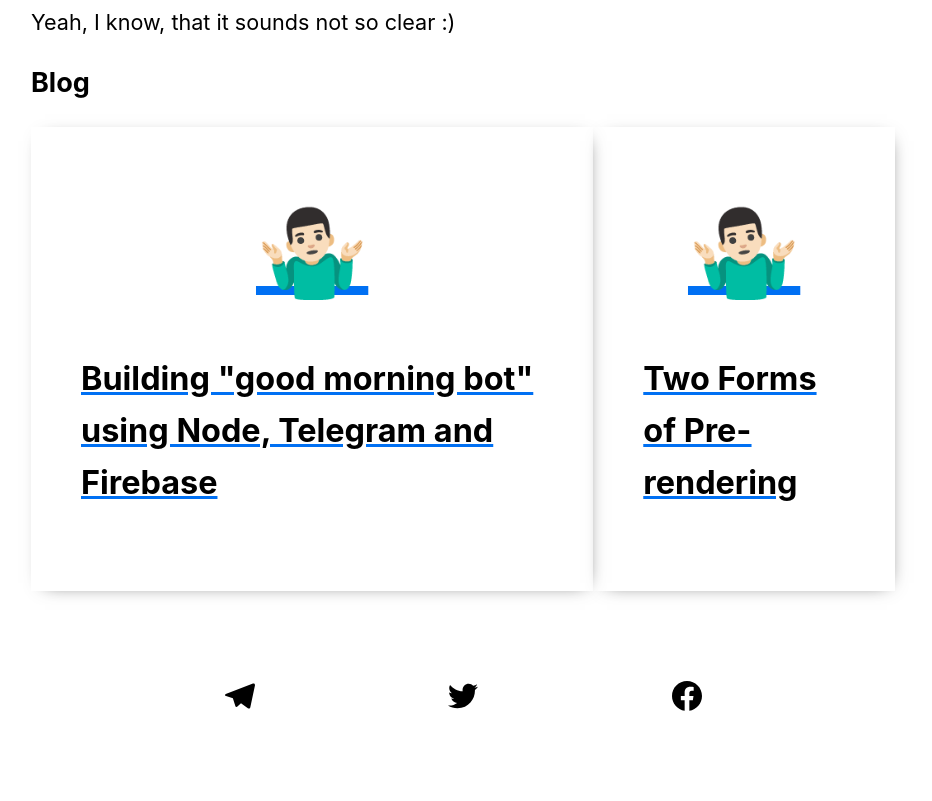
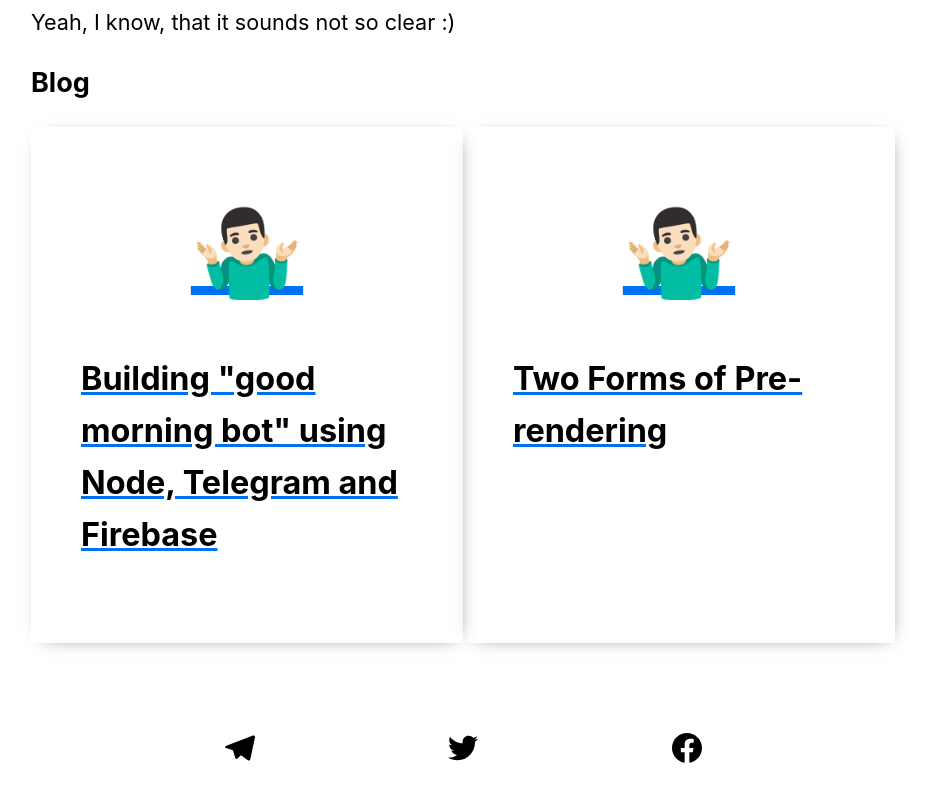
Before and after one commit to vkhrystych/vkhrystych.dev, a Next.js app: page / in a window 1280 px wide. Shown: the part 1221-2022 px from the top of the page, without its empty margins (177-1109 px from the left). Built offline with nearby package versions, Linux system fonts and the light colour scheme.

Commit message:
add responsive styles for blog cards

```diff
--- a/components/postcard.module.scss
+++ b/components/postcard.module.scss
@@ -1,10 +1,11 @@
 .card {
+  padding: 50px;
+  flex: 1 1 50%;
   display: flex;
+  transition: 0.3s;
+  align-items: center;
   flex-direction: column;
-  align-items: center;
-  padding: 50px;
   box-shadow: 3px 3px 18px -11px rgba(0, 0, 0, 0.75);
-  transition: 0.3s;
 
   &:hover {
     transform: translateY(3px);
```
